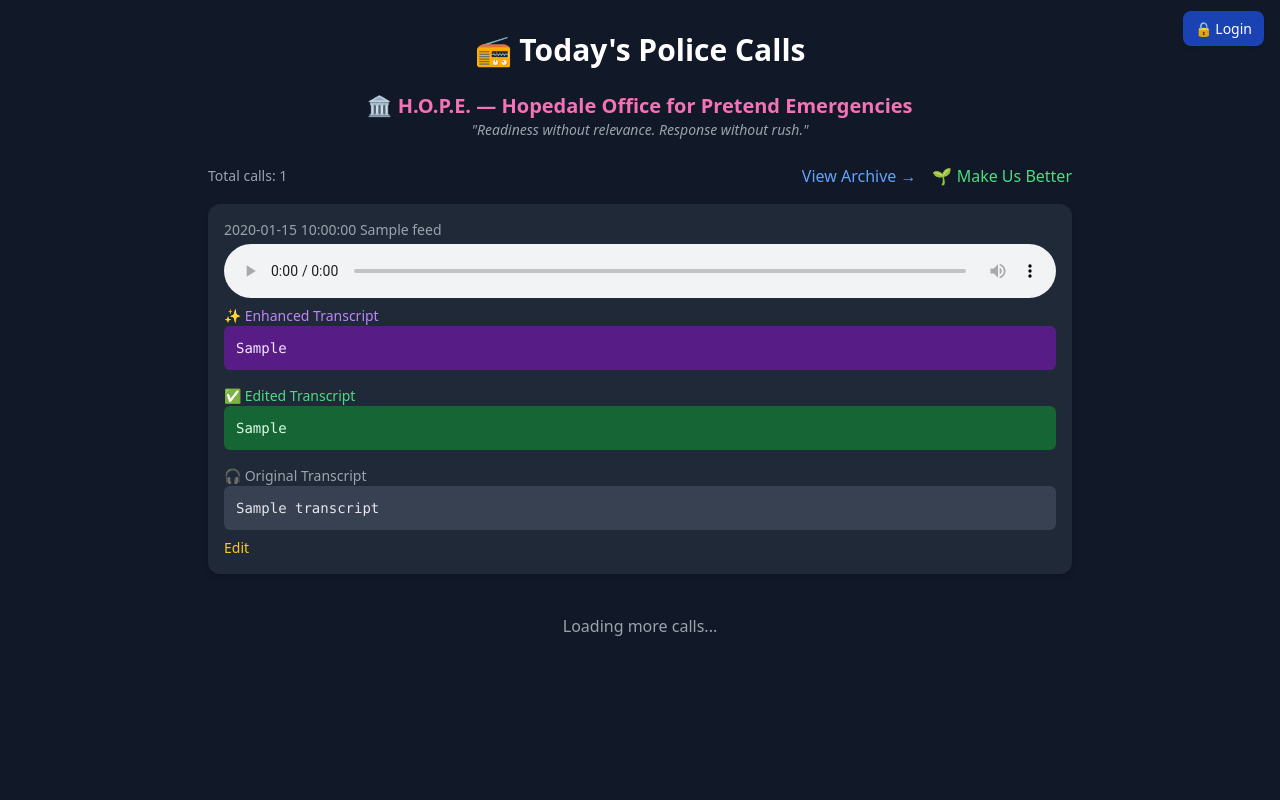
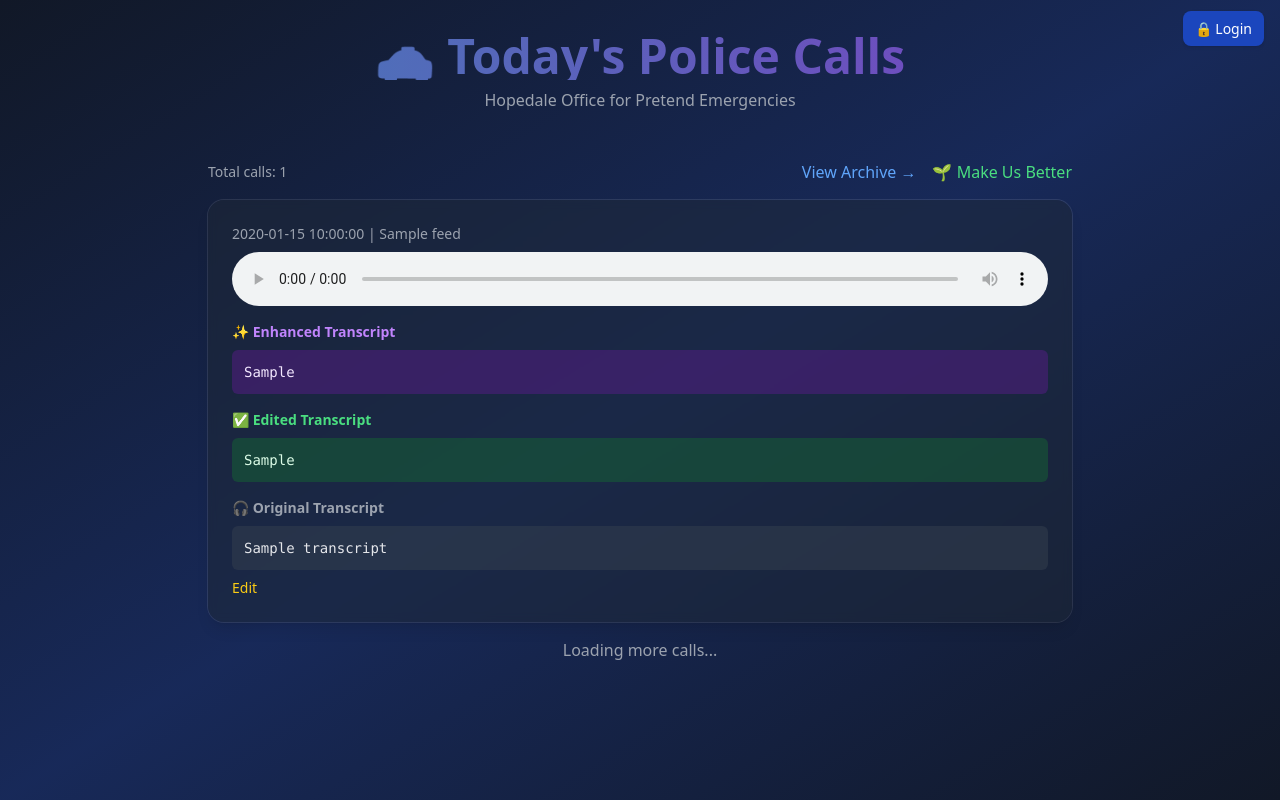
Before and after one commit to iamcalledned/scanner_pwa, a Flask app: template scanner_pwa_2/templates/scanner_pd.html in a window 1280 px wide. Run offline with Flask 2, Linux system fonts and the light colour scheme; the template is opened without the code that fills it: most values are stand-ins (such as "Sample title", 1, 10 or a date in 2020); some libraries are stand-ins or nearby versions.

Commit message:
ui cleanup

```diff
--- a/scanner_pwa_2/templates/scanner_pd.html
+++ b/scanner_pwa_2/templates/scanner_pd.html
@@ -15,15 +15,17 @@
   <script src="https://cdn.tailwindcss.com"></script>
 </head>
 <body class="bg-gray-900 text-white font-sans">
-
-
+  <!-- Body background with gradient -->
+  <div class="absolute top-0 left-0 w-full h-full bg-gradient-to-br from-gray-900 via-blue-900/50 to-gray-900 -z-10"></div>
 
 <div class="max-w-4xl mx-auto px-4 py-8">
-  <h1 class="text-3xl font-bold mb-6 text-center">📻 Today's Police Calls</h1>
-  <div class="text-center mb-6">
-  <h2 class="text-xl font-semibold text-pink-400">🏛️ H.O.P.E. — Hopedale Office for Pretend Emergencies</h2>
-  <p class="text-sm text-gray-400 italic">"Readiness without relevance. Response without rush."</p>
-</div>
+  <div class="text-center mb-12">
+      <h1 class="text-5xl font-bold text-transparent bg-clip-text bg-gradient-to-r from-blue-400 to-purple-500 animate-pulse">
+        🚓 Today's Police Calls
+      </h1>
+      <p class="text-gray-400 mt-2">Hopedale Office for Pretend Emergencies</p>
+    </div>
+
   <div class="flex justify-between items-center mb-4">
     <p class="text-sm text-gray-400">Total calls: {{ calls|length }}</p>
     <div class="flex gap-4">
@@ -32,37 +34,35 @@
     </div>
   </div>
 
-
-
-<div id="calls-container">
+<div id="calls-container" class="space-y-8">
   {% for call in calls %}
-  <div class="mb-6 p-4 rounded-xl bg-gray-800 shadow-md call-entry">
-    <div class="text-sm text-gray-400 mb-1">{{ call.timestamp_human }} {{ call.feed }}</div>
-    <audio class="w-full mb-2" controls src="{{ call.path }}"></audio>
+  <div class="bg-gray-800/50 backdrop-blur-sm p-6 rounded-2xl shadow-lg ring-1 ring-white/10">
+    <div class="text-sm text-gray-400 mb-2">{{ call.timestamp_human }} | {{ call.feed }}</div>
+    <audio class="w-full mb-4" controls src="{{ call.path }}"></audio>
 
     <div class="space-y-4">
       {% if call.metadata and call.metadata.enhanced_transcript %}
         <div>
-          <div class="text-purple-400 text-sm">✨ Enhanced Transcript</div>
-          <pre class="whitespace-pre-wrap bg-purple-900 p-3 rounded-md text-sm text-purple-100 overflow-auto">{{ call.metadata.enhanced_transcript }}</pre>
+          <div class="text-purple-400 font-semibold text-sm mb-2">✨ Enhanced Transcript</div>
+          <pre class="whitespace-pre-wrap bg-purple-900/50 p-3 rounded-md text-sm text-purple-100 overflow-auto">{{ call.metadata.enhanced_transcript }}</pre>
         </div>
       {% endif %}
 
       {% if call.metadata and call.metadata.edited_transcript %}
         <div>
-          <div class="text-green-400 text-sm">✅ Edited Transcript</div>
-          <pre class="whitespace-pre-wrap bg-green-800 p-3 rounded-md text-sm text-green-100 overflow-auto">{{ call.metadata.edited_transcript }}</pre>
+          <div class="text-green-400 font-semibold text-sm mb-2">✅ Edited Transcript</div>
+          <pre class="whitespace-pre-wrap bg-green-800/50 p-3 rounded-md text-sm text-green-100 overflow-auto">{{ call.metadata.edited_transcript }}</pre>
         </div>
       {% elif call.edit_pending %}
         <div>
-          <div class="text-yellow-400 text-sm">✏️ Edit Pending</div>
-          <pre class="whitespace-pre-wrap bg-yellow-800 p-3 rounded-md text-sm text-yellow-100 overflow-auto">{{ call.edited_transcript }}</pre>
+          <div class="text-yellow-400 font-semibold text-sm mb-2">✏️ Edit Pending</div>
+          <pre class="whitespace-pre-wrap bg-yellow-800/50 p-3 rounded-md text-sm text-yellow-100 overflow-auto">{{ call.edited_transcript }}</pre>
         </div>
       {% endif %}
 
       <div>
-        <div class="text-gray-400 text-sm">🎧 Original Transcript</div>
-        <pre id="pre-{{ loop.index }}" class="whitespace-pre-wrap bg-gray-700 p-3 rounded-md text-sm text-gray-200 overflow-auto">{{ call.transcript }}</pre>
+        <div class="text-gray-400 font-semibold text-sm mb-2">🎧 Original Transcript</div>
+        <pre id="pre-{{ loop.index }}" class="whitespace-pre-wrap bg-gray-700/50 p-3 rounded-md text-sm text-gray-200 overflow-auto">{{ call.transcript }}</pre>
         <textarea id="edit-{{ loop.index }}" class="w-full bg-gray-800 text-sm p-3 rounded-md text-white border border-gray-600 hidden">{{ call.transcript }}</textarea>
 
         <div class="flex gap-2 mt-2">
@@ -86,8 +86,8 @@
 
 <script src="/static/js/app.js"></script>
 <script>
-  window.addEventListener('scroll', () => loadMoreCalls('/scanner'));
-  window.addEventListener('touchmove', () => loadMoreCalls('/scanner'));
+  window.addEventListener('scroll', () => loadMoreCalls('/scanner_pd'));
+  window.addEventListener('touchmove', () => loadMoreCalls('/scanner_pd'));
 </script>
 <div id="auth-fixed" class="fixed top-4 right-4 z-50">
   <a id="auth-btn" href="/scanner/login"
```
Also changed, not shown: scanner_pwa_2/templates/scanner_fire.html (+26 -13 lines).
